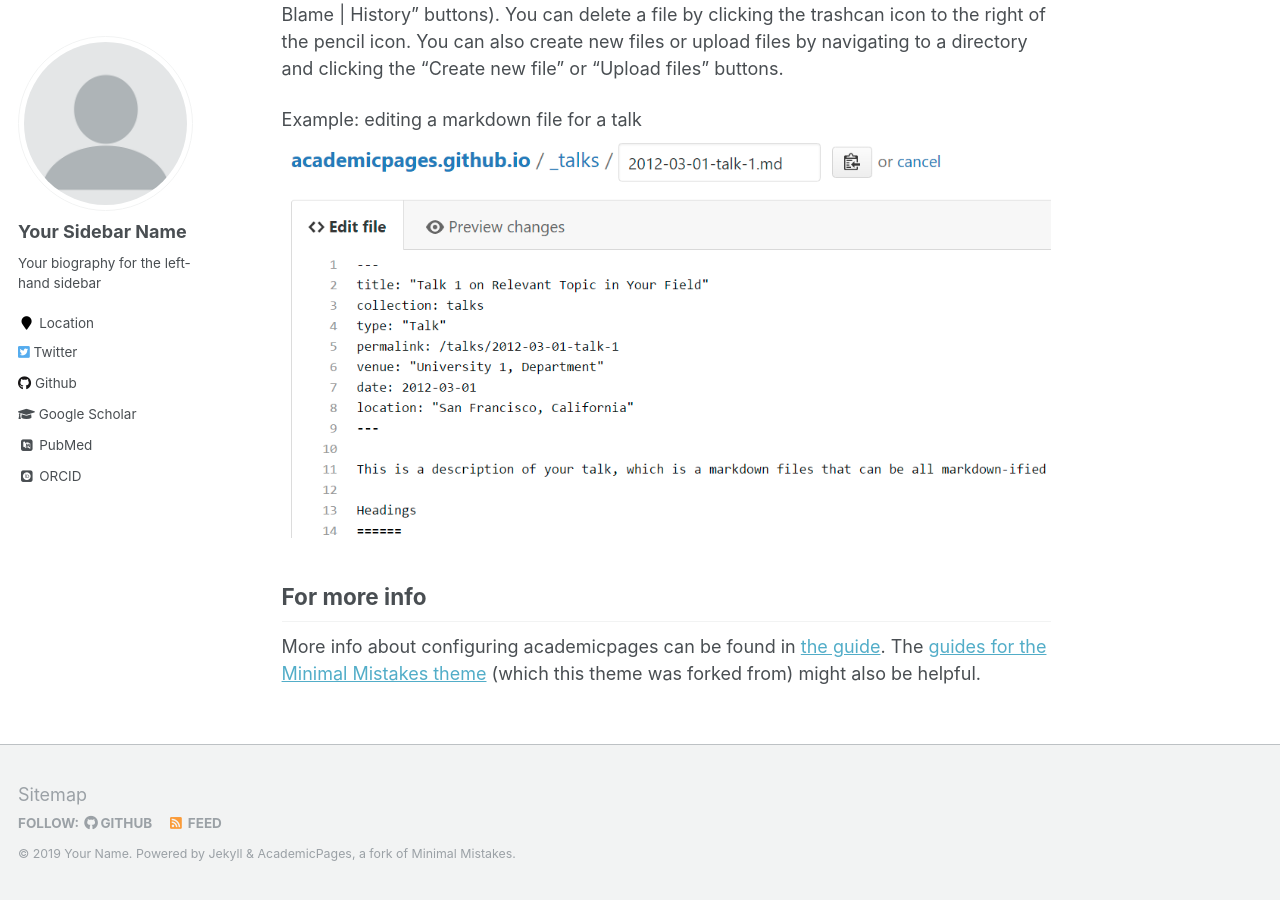
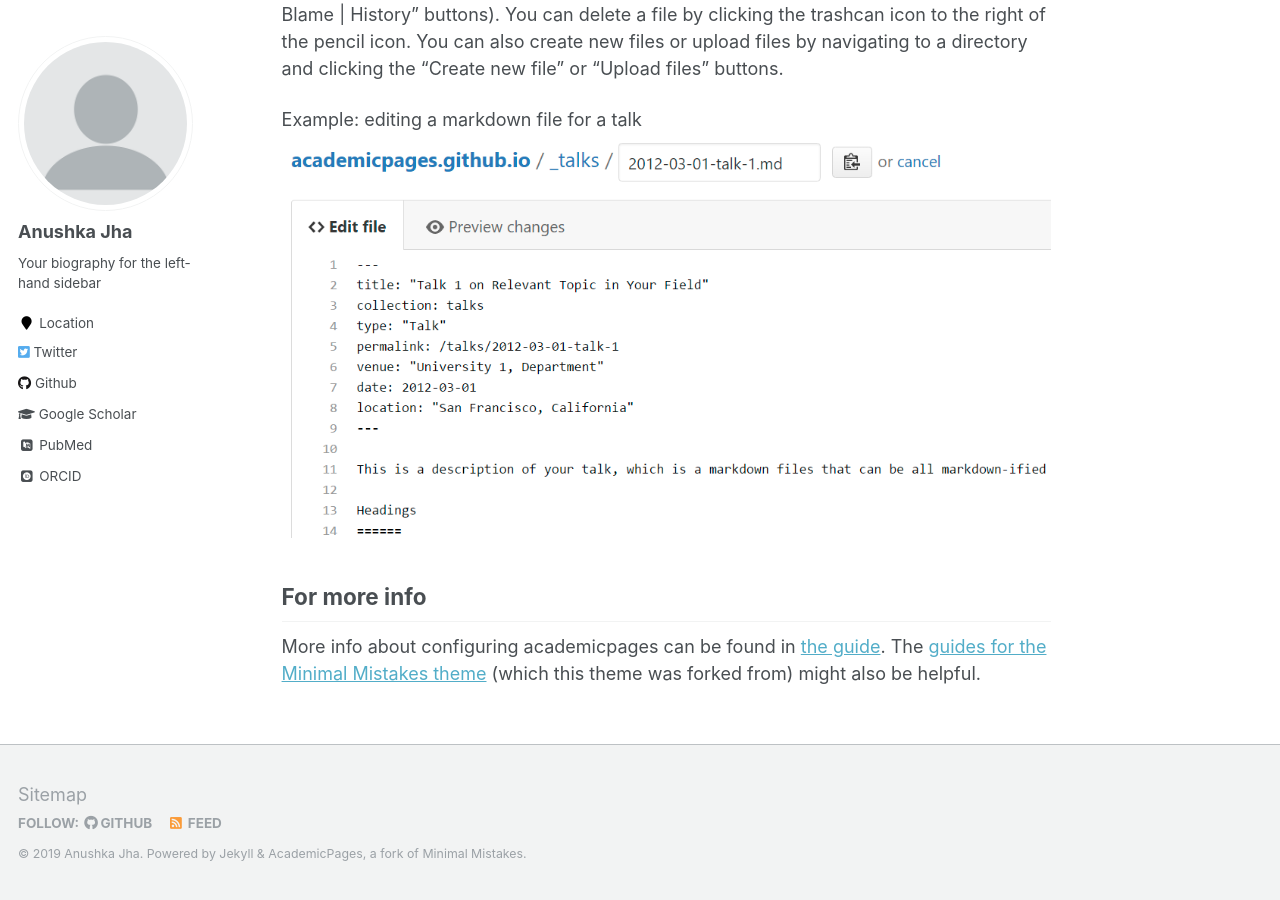
Before and after one commit to anushkaj11/anushkaj11.github.io, a Jekyll site: the page built from _pages/about.md, in a window 1280 px wide and 900 px high, scrolled down 2463 px. Built offline with Jekyll 4.4.1, drawn with Linux system fonts in a browser that asks for light colours; some web fonts are replaced; some of the changed text lies outside the part shown.

Commit message:
Update _config.yml

```diff
--- a/_config.yml
+++ b/_config.yml
@@ -7,10 +7,10 @@
 
 # Site Settings
 locale                   : "en-US"
-title                    : "Your Name / Site Title"
+title                    : ""     #"Your Name / Site Title"
 title_separator          : "-"
-name                     : &name "Your Name"
-description              : &description "personal description"
+name                     : &name "Anushka Jha" #"Your Name"
+description              : &description "Graduate Student" #"personal description"
 url                      : https://anushkaj11.github.io # the base hostname & protocol for your site e.g. "https://mmistakes.github.io"
 baseurl                  : "" # the subpath of your site, e.g. "/blog"
 repository               : "anushkaj11/anushkaj11.github.io"
@@ -80,7 +80,7 @@ analytics:
 
 # Site Author
 author:
-  name             : "Your Sidebar Name"
+  name             : "Anushka Jha" #"Your Sidebar Name"
   avatar           : "profile.png"
   bio              : "Your biography for the left-hand sidebar"
   location         : "Location"
```
